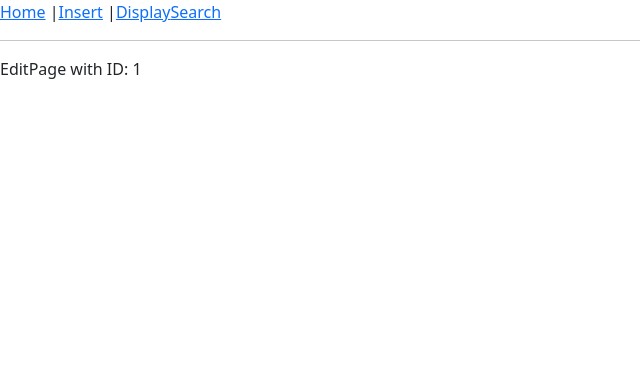
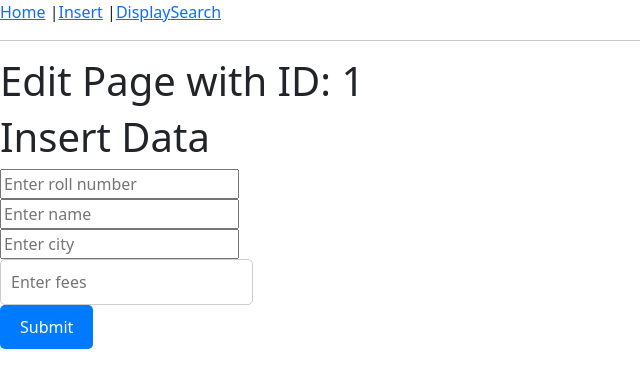
Before and after one commit to suman987654432/CRUD-in-React-JS, a React (Vite) app: page /editdata/1 in a window 1280 px wide. Shown: the top 388 px of the page, without its empty margins (0-640 px from the left). Built offline with nearby package versions, Linux system fonts and the light colour scheme; no server answers.

Commit message:
integrate edit functanolity

```diff
--- a/db.json
+++ b/db.json
@@ -8,11 +8,25 @@
       "fees": 2000
     },
     {
-      "id": "8dcb",
-      "rollno": "34",
-      "name": "ravi",
-      "city": "Bihar",
-      "fees": "223"
+      "id": "911f",
+      "rollno": "5",
+      "name": "aman ",
+      "city": "patna",
+      "fees": "45"
+    },
+    {
+      "id": "6db7",
+      "rollno": "6",
+      "name": "rajesh",
+      "city": "delhi",
+      "fees": "45"
+    },
+    {
+      "id": "71c5",
+      "rollno": "9",
+      "name": "sumit",
+      "city": "munger",
+      "fees": "9087"
     }
   ]
 }
--- a/src/pages/Display.jsx
+++ b/src/pages/Display.jsx
@@ -8,6 +8,7 @@ import { useNavigate } from "react-router-dom";
 const Display = () => {
     const [mydata, setmydata] = useState([]);
     const navigate = useNavigate();
+
     const loadData = async () => {
         const api = "http://localhost:3000/students";
         try {
--- a/src/pages/EditPage.jsx
+++ b/src/pages/EditPage.jsx
@@ -1,12 +1,88 @@
+import { useState, useEffect } from "react";
+import axios from "axios";
+import { useParams } from 'react-router-dom';
+import { useNavigate } from 'react-router-dom';
 
-import { useParams } from "react-router-dom"
 const EditPage = () => {
-  const { id } = useParams()
+  const { id } = useParams();
+  const navigate = useNavigate();
+  const [input, setInput] = useState({
+
+  });
+
+  const loadData = () => {
+    const api = `http://localhost:3000/students/${id}`;
+    axios.get(api).then((res) => {
+      setInput(res.data);
+    }).catch((error) => {
+      console.error("Error fetching data:", error);
+    });
+  };
+
+  useEffect(() => {
+    loadData();
+  }, []);
+
+  const handleInput = (e) => {
+    const { name, value } = e.target;
+    setInput((values) => ({ ...values, [name]: value }));
+  };
+
+  const handleSubmit = () => {
+    const api = `http://localhost:3000/students/${id}`;
+    axios.put(api, input).then((res) => {
+      console.log(res.data);
+      alert("Data updated successfully");
+      navigate("/display");
+    }).catch((error) => {
+      console.error("Error updating data:", error);
+    });
+  };
+
   return (
-    <div>
-      EditPage with ID: {id}
-    </div>
-  )
-}
+    <>
+      <h1>Edit Page with ID: {id}</h1>
 
-export default EditPage
+      <h1>Insert Data</h1>
+      <div>
+        <input
+          type="text"
+          name="rollno"
+          value={input.rollno || ""}
+          placeholder="Enter roll number"
+          onChange={handleInput}
+        />
+        <br />
+        <input
+          type="text"
+          name="name"
+          value={input.name || ""}
+          placeholder="Enter name"
+          onChange={handleInput}
+        />
+        <br />
+        <input
+          type="text"
+          name="city"
+          value={input.city || ""}
+          placeholder="Enter city"
+          onChange={handleInput}
+        />
+        <br />
+        <input
+          type="number"
+          name="fees"
+          value={input.fees || ""}
+          placeholder="Enter fees"
+          onChange={handleInput}
+        />
+        <br />
+        <button onClick={handleSubmit}>
+          Submit
+        </button>
+      </div>
+    </>
+  );
+};
+
+export default EditPage;
```
